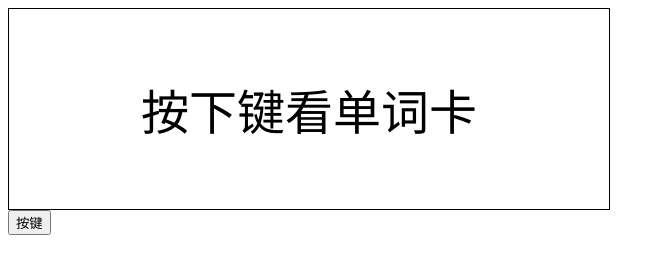
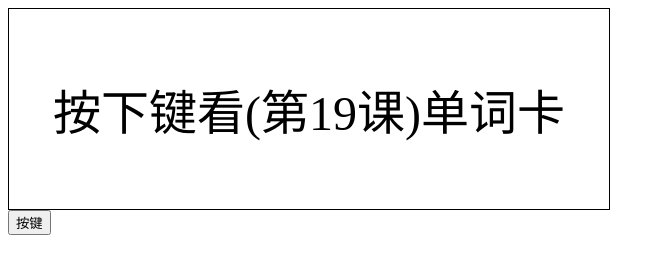
Before and after one commit to tamagenai/AI02, a plain HTML site: page index.html in a window 1280 px wide. Shown: the whole page, without its empty margins (0-665 px from the left). Drawn offline with Linux system fonts and the light colour scheme.

Commit message:
Add files via upload

```diff
--- a/index.html
+++ b/index.html
@@ -17,9 +17,8 @@
   </style>
 </head>
 <body>
-  <div id="flashcard">Click to see definition/按下键看单词卡</div>
+  <div id="flashcard">Click to see definition/按下键看(第19课)单词卡</div>
   <button onclick="showAnswer()">按键</button>
-
   <script>
     const flashcard = document.getElementById('flashcard');
     const button = document.querySelector('button');
@@ -27,45 +26,45 @@
 
     // フラッシュカードの情報
     const flashcardData = [
-      { term: 'JavaScript', definition: '日本では' },
+      { term: 'JavaScript', definition: '1.日本では' },
       { term: 'HTML', definition: '在日本' },
-      { term: 'JavaScript', definition: '「元旦」と呼ばれている' },
+      { term: 'JavaScript', definition: '2.「元旦」と呼ばれている' },
       { term: 'HTML', definition: '被叫做元旦' },
-      { term: 'JavaScript', definition: 'その日からスタート' },
+      { term: 'JavaScript', definition: '3.その日からスタート' },
       { term: 'HTML', definition: '从那天开始' },
-      { term: 'JavaScript', definition: '中国では' },
+      { term: 'JavaScript', definition: '4.中国では' },
       { term: 'HTML', definition: '在中国' },
-      { term: 'JavaScript', definition: 'それはつまり～です' },
+      { term: 'JavaScript', definition: '5.それはつまり～です' },
       { term: 'HTML', definition: '那就是' },
-      { term: 'JavaScript', definition: '何日間の休みになる' },
+      { term: 'JavaScript', definition: '6.何日間の休みになる' },
       { term: 'HTML', definition: '放几天假' },
-      { term: 'JavaScript', definition: '大体一週間' },
+      { term: 'JavaScript', definition: '7.大体一週間' },
       { term: 'HTML', definition: '大概一个星期' },
-      { term: 'JavaScript', definition: 'どんな風習がある' },
+      { term: 'JavaScript', definition: '8.どんな風習がある' },
       { term: 'HTML', definition: '有什么习俗' },
-      { term: 'JavaScript', definition: '大晦日では' },
+      { term: 'JavaScript', definition: '9.大晦日では' },
       { term: 'HTML', definition: '在除夕夜' },
-      { term: 'JavaScript', definition: '新年のあいさつする' },
+      { term: 'JavaScript', definition: '10.新年のあいさつする' },
       { term: 'HTML', definition: '拜年' },
-      { term: 'JavaScript', definition: '親戚や友達を訪問する' },
+      { term: 'JavaScript', definition: '11.親戚や友達を訪問する' },
       { term: 'HTML', definition: '走亲访友' },
-      { term: 'JavaScript', definition: '非常に賑やか' },
+      { term: 'JavaScript', definition: '12.非常に賑やか' },
       { term: 'HTML', definition: '非常热闹' },
-      { term: 'JavaScript', definition: '試験の問題用紙' },
+      { term: 'JavaScript', definition: '13.試験の問題用紙' },
       { term: 'HTML', definition: '考试卷' },
-      { term: 'JavaScript', definition: '顔の汗' },
+      { term: 'JavaScript', definition: '14.顔の汗' },
       { term: 'HTML', definition: '脸上的汗' },
-      { term: 'JavaScript', definition: 'ちょっと拭く' },
+      { term: 'JavaScript', definition: '15.ちょっと拭く' },
       { term: 'HTML', definition: '擦擦' },
-      { term: 'JavaScript', definition: '期末試験' },
+      { term: 'JavaScript', definition: '16期末試験' },
       { term: 'HTML', definition: '期末考试' },
       { term: 'JavaScript', definition: '叱る' },
       { term: 'HTML', definition: '批评' },
-      { term: 'JavaScript', definition: '～に叱られる' },
+      { term: 'JavaScript', definition: '17.～に叱られる' },
       { term: 'HTML', definition: '被批评' },
       // 他の単語と定義を追加
-      { term: 'JavaScript', definition: '我在学习汉语。' },
-      { term: 'HTML', definition: '私は中国語を勉強しているところだ。' },
+      { term: 'JavaScript', definition: '18.私は中国語を勉強しているところだ。' },
+      { term: 'HTML', definition: '我在学习汉语。' },
     ];
 
     let currentIndex = 0;
@@ -74,7 +73,11 @@
     function showAnswer() {
       const currentData = flashcardData[currentIndex];
       flashcard.textContent = currentData.definition;
-      speakText(currentData.definition);
+      // termがHTMLの時に中国だから　HTMLの時だけspeakTextを呼び出す。
+      if (currentData.term === 'HTML') {
+
+        speakText(currentData.definition);
+      }
       currentIndex = (currentIndex + 1) % flashcardData.length;
     }
 
@@ -84,16 +87,10 @@
       utterance.lang = 'zh-CN'; // 中国語の言語コード
       synth.speak(utterance);
     }
-    function speakText(text) {
-  if (text !== 'JavaScript') {
-    const utterance = new SpeechSynthesisUtterance(text);
-    utterance.lang = 'zh-CN'; // 中国語の言語コード
-    synth.speak(utterance);
-  }
-}
+
 
     // 最初のカードを表示
-    flashcard.textContent = '按下键看单词卡';
+    flashcard.textContent = '按下键看(第19课)单词卡';
   </script>
 </body>
 </html>
```
